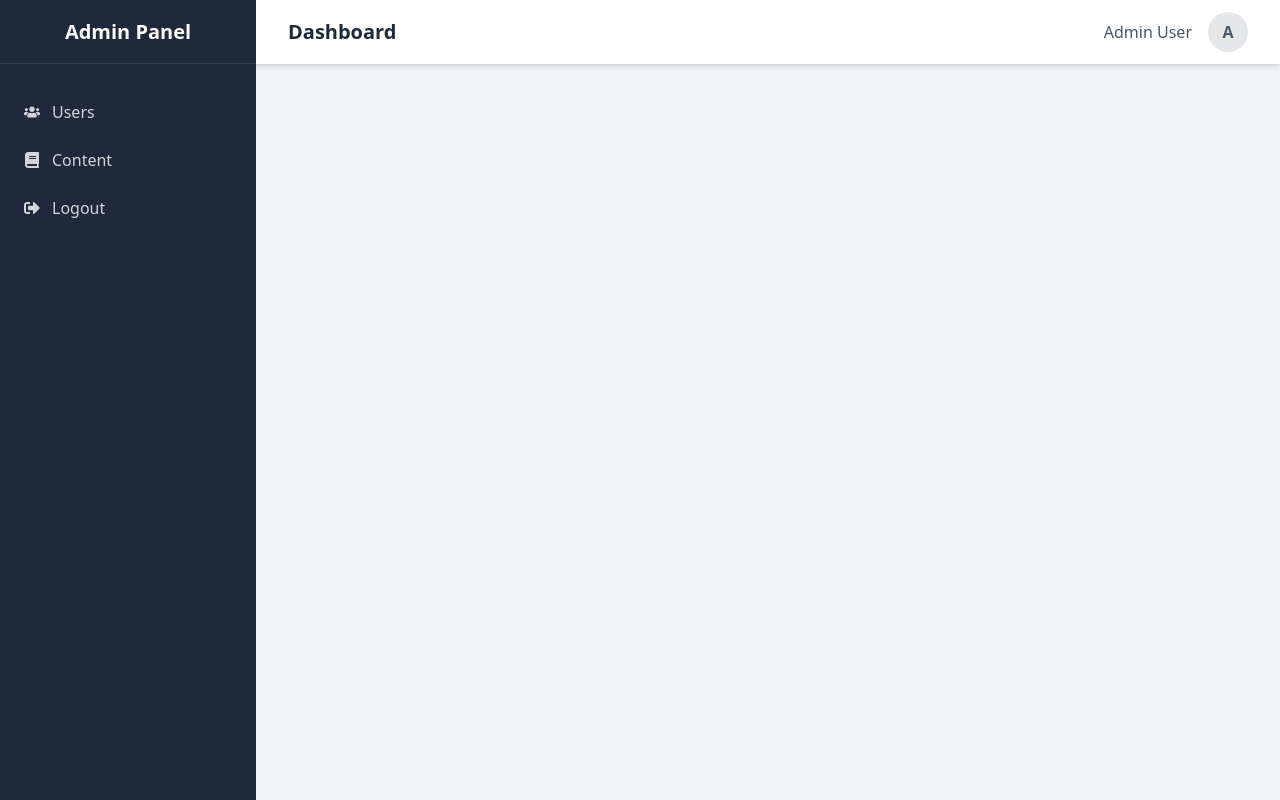
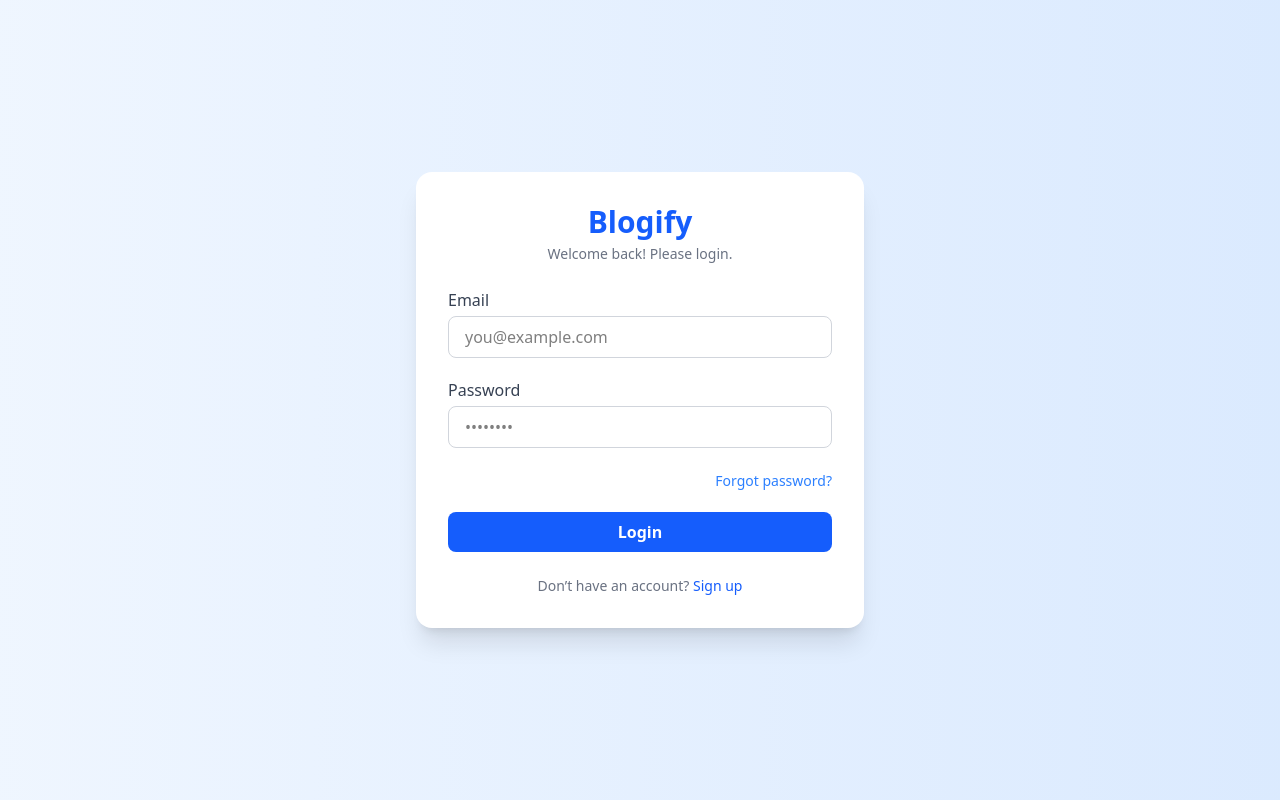
Before and after one commit to snehaPdas/blog-app-client, a React (Vite) app: page /admin in a window 1280 px wide. Built offline with nearby package versions, Linux system fonts and the light colour scheme; no server answers.

Commit message:
deploy v_2

```diff
--- a/src/Routes/adminRoute.jsx
+++ b/src/Routes/adminRoute.jsx
@@ -9,7 +9,7 @@ function AdminRoute() {
   return (
     <Routes>
       {/* Public admin route for login */}
-      <Route path="/login" element={<AdminLogin />} />
+      <Route path="/" element={<AdminLogin />} />
 
       {/* Protected admin routes wrapped in AdminLayout */}
       <Route
```
